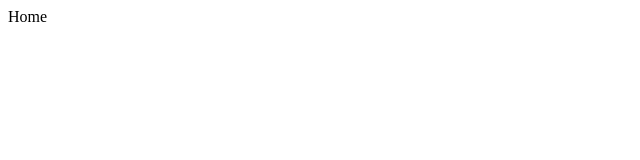
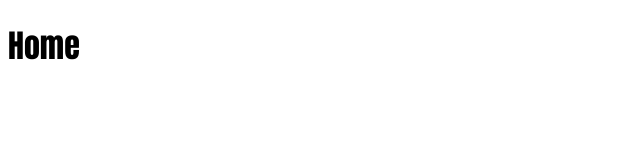
Before and after one commit to angelorubin/jokempo, a website: page src/home.html in a window 1280 px wide. Shown: the whole page, without its empty margins (0-640 px from the left). Drawn offline with Linux system fonts and the light colour scheme.

Commit message:
Criando index.css e home.css
Criando index.css e home.css

```diff
--- /dev/null
+++ b/index.css
@@ -0,0 +1,7 @@
+body {
+  margin: 0 auto;
+}
+header {
+}
+nav {
+}
--- /dev/null
+++ b/src/home.css
@@ -0,0 +1,3 @@
+h1 {
+  font-family: Impact, Haettenschweiler, 'Arial Narrow Bold', sans-serif
+}
--- a/src/home.html
+++ b/src/home.html
@@ -3,9 +3,10 @@
   <head>
     <title>Home</title>
     <meta charset="UTF-8" />
+    <link rel="stylesheet" type="text/css" href="home.css" media="screen" />
   </head>
 
   <body>
-    Home
+    <h1>Home</h1>
   </body>
 </html>
```
Also changed, not shown: index.html (+1 -1 lines).
